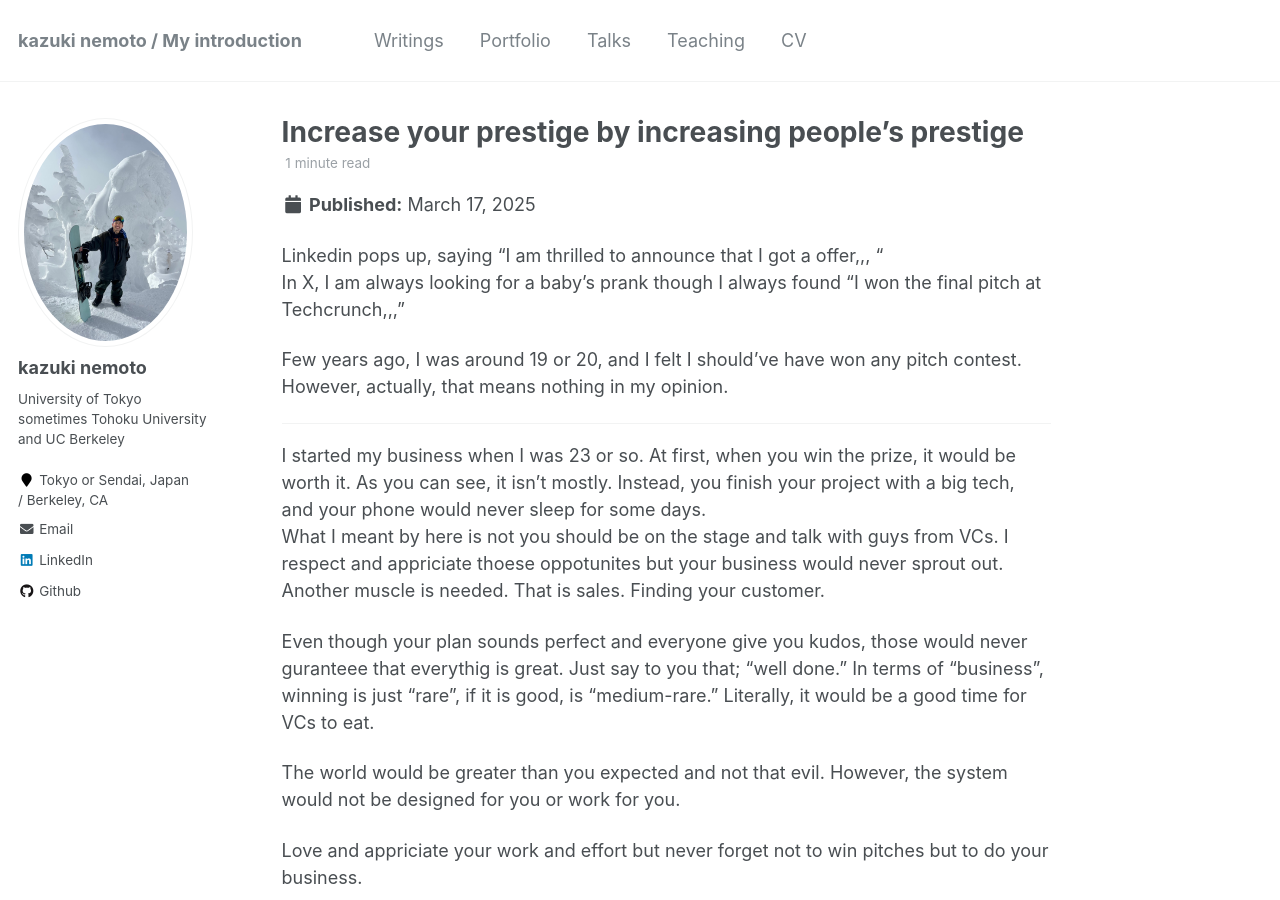
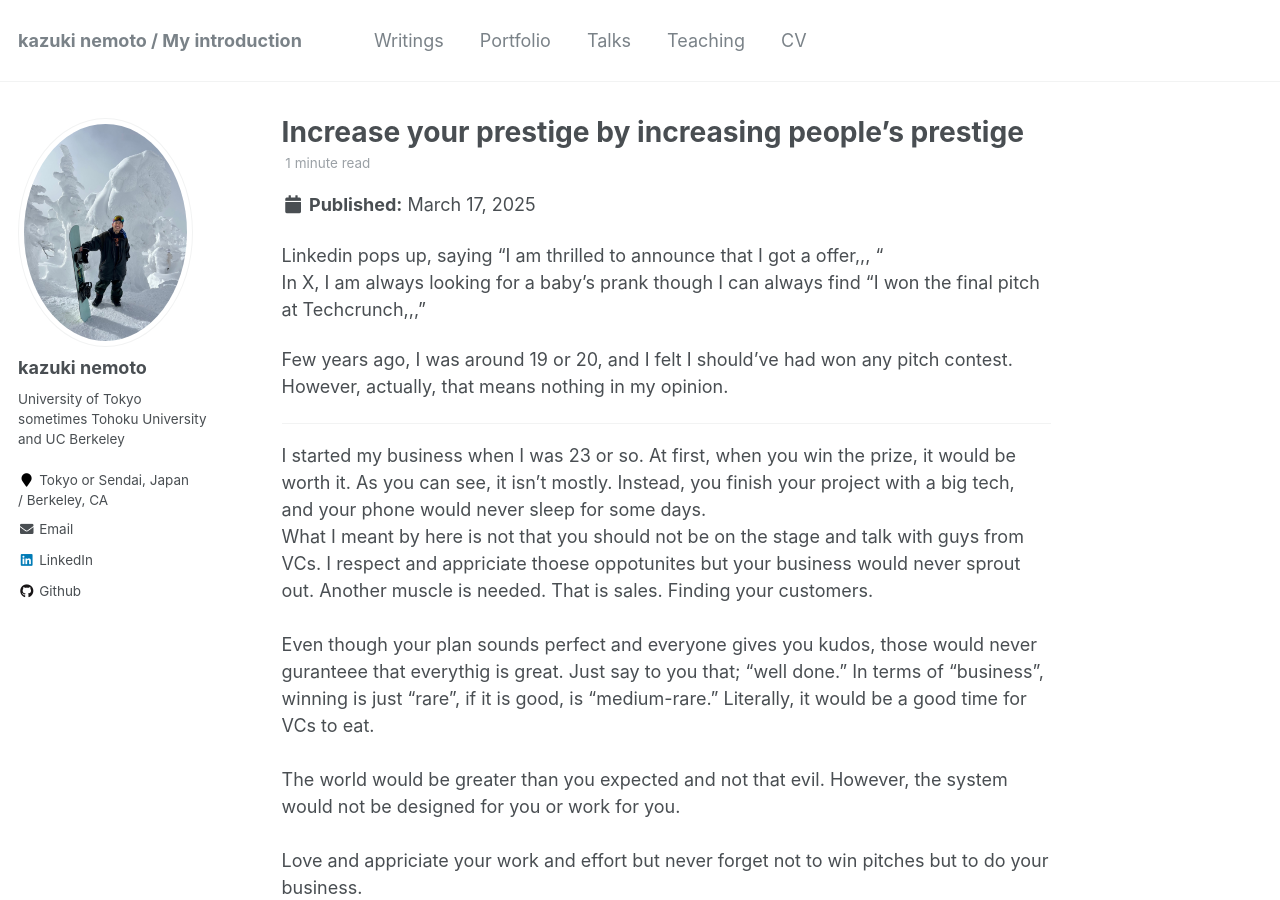
Before and after one commit to kazu-nemoto/kazu-nemoto.github.io, a Jekyll site: the page built from _posts/2025-03-17-beingprestegious.md, in a window 1280 px wide and 900 px high. Built offline with Jekyll 4.4.1, drawn with Linux system fonts in a browser that asks for light colours.

Commit message:
fixing the last article.

```diff
--- a/_posts/2025-03-17-beingprestegious.md
+++ b/_posts/2025-03-17-beingprestegious.md
@@ -5,20 +5,21 @@ categories: [award]
 ---
 
 Linkedin pops up, saying "I am thrilled to announce that I got a offer,,, "<br>
-In X, I am always looking for a baby's prank though I always found "I won the final pitch at Techcrunch,,,"<br>
+In X, I am always looking for a baby's prank though I can always find "I won the final pitch at Techcrunch,,,"<br>
 
-Few years ago, I was around 19 or 20, and I felt I should've have won any pitch contest. However, actually, that means nothing in my opinion. <br>
+Few years ago, I was around 19 or 20, and I felt I should've had won any pitch contest. However, actually, that means nothing in my opinion. <br>
 
 ----
 I started my business when I was 23 or so. At first, when you win the prize, it would be worth it. As you can see, it isn't mostly. Instead, you finish your project with a big tech, and your phone would never sleep for some days.<br>
-What I meant by here is not you should be on the stage and talk with guys from VCs. I respect and appriciate thoese oppotunites but your business would never sprout out. Another muscle is needed. That is sales. Finding your customer.<br>
-
-Even though your plan sounds perfect and everyone give you kudos, those would never guranteee that everythig is great. Just say to you that; "well done." In terms of "business", winning is just "rare", if it is good, is "medium-rare." Literally, it would be a good time for VCs to eat.<br>
-
+What I meant by here is not that you should not be on the stage and talk with guys from VCs. I respect and appriciate thoese oppotunites but your business would never sprout out. Another muscle is needed. That is sales. Finding your customers.<br>
+<br>
+Even though your plan sounds perfect and everyone gives you kudos, those would never guranteee that everythig is great. Just say to you that; "well done." In terms of "business", winning is just "rare", if it is good, is "medium-rare." Literally, it would be a good time for VCs to eat.<br>
+<br>
 The world would be greater than you expected and not that evil. However, the system would not be designed for you or work for you. <br>
-
+<br>
 Love and appriciate your work and effort but never forget not to win pitches but to do your business.<br>
-
+<br>
+<br>
 
 
 Thanks, <br>
```
